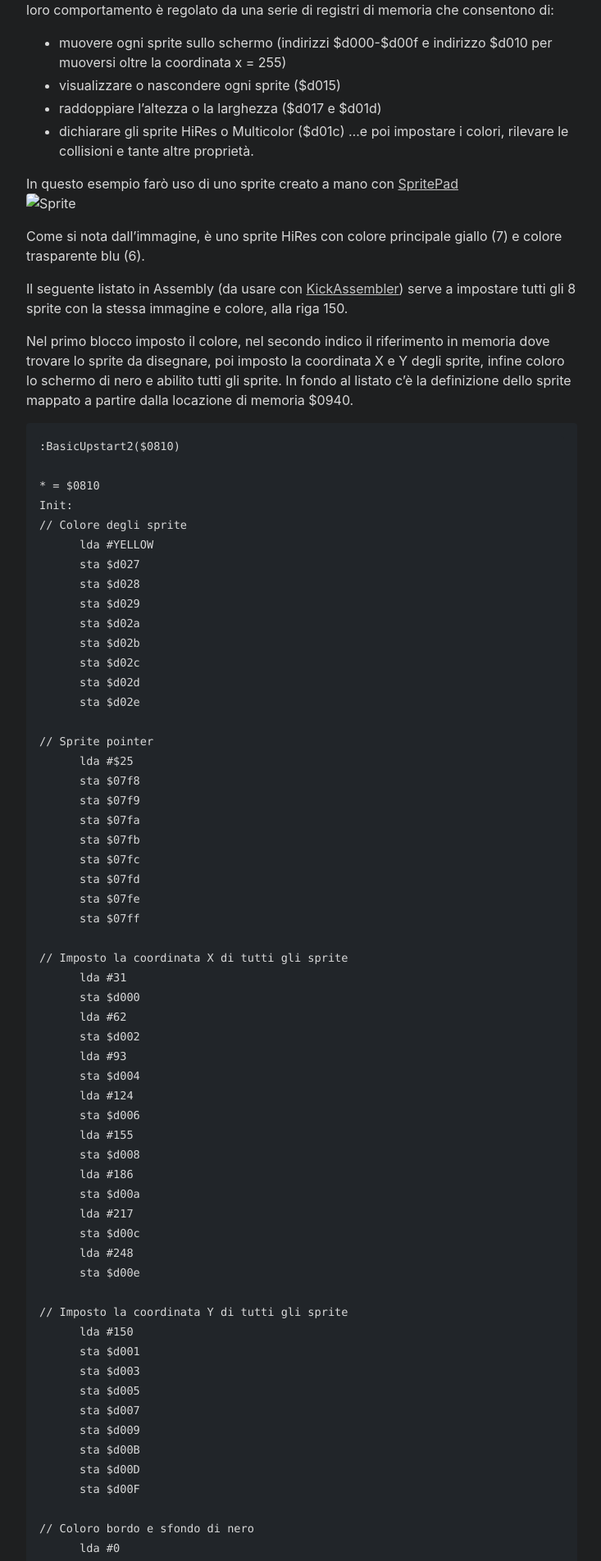
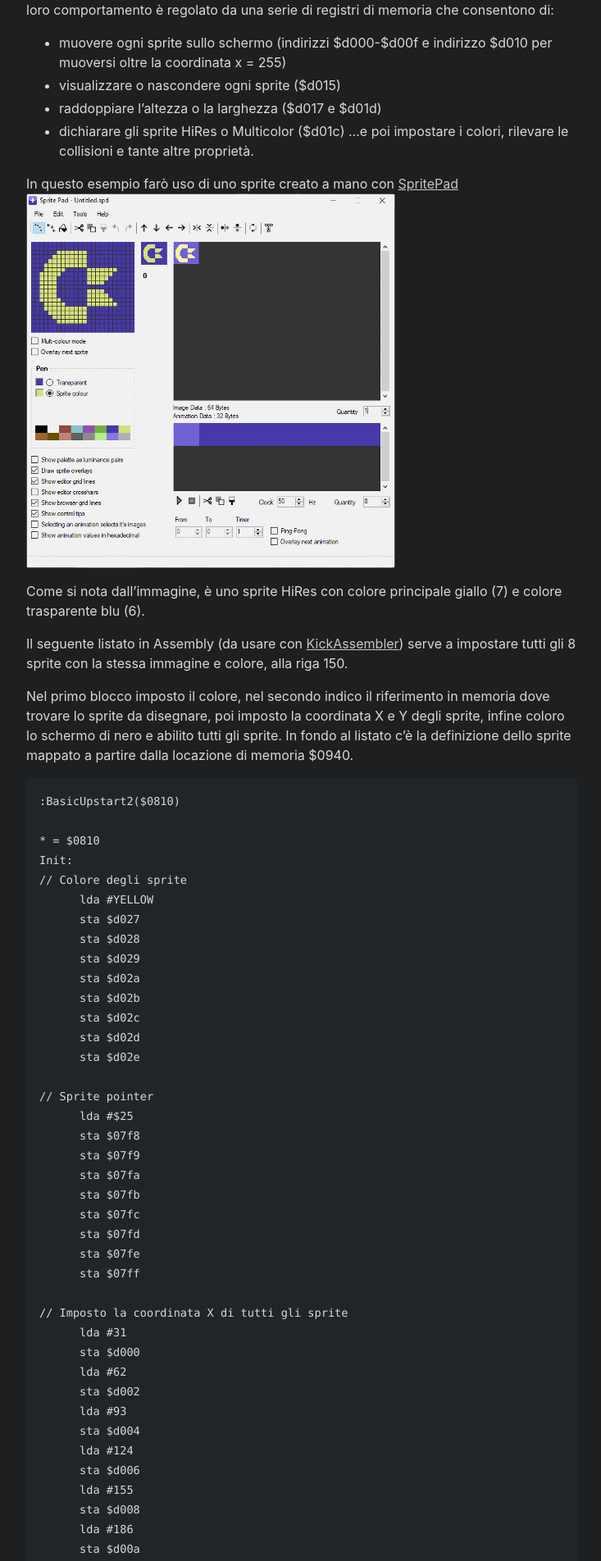
Before and after one commit to intoinside/intoinside.github.io, a Jekyll site: the page built from _posts/2022-06-02-sprite-multiplexing-parte1.md, in a window 1280 px wide. Shown: the part 593-2497 px from the top of the page at 82% size, without its empty margins (272-1005 px from the left). Built offline with Jekyll 4.4.1, drawn with Linux system fonts in a browser that asks for light colours.

Commit message:
Fix image link

````diff
--- a/_posts/2022-06-02-sprite-multiplexing-parte1.md
+++ b/_posts/2022-06-02-sprite-multiplexing-parte1.md
@@ -28,7 +28,7 @@ Il VIC-II riesce a gestire fino a 8 sprite contemporaneamente presenti sullo sch
 ...e poi impostare i colori, rilevare le collisioni e tante altre proprietà.
 
 In questo esempio farò uso di uno sprite creato a mano con [SpritePad](https://csdb.dk/release/?id=132081)
-![Sprite](./resources/creazione-sprite.png)
+![Sprite](/resources/creazione-sprite.png)
 Come si nota dall'immagine, è uno sprite HiRes con colore principale giallo (7) e colore trasparente blu (6).
 
 Il seguente listato in Assembly (da usare con [KickAssembler](http://theweb.dk/KickAssembler/)) serve a impostare
@@ -115,7 +115,7 @@ Sprites:
 ```
 
 L'esecuzione di questo programma produce il seguente output.
-![Sprite](./resources/vice-8-sprite.png)
+![Sprite](/resources/vice-8-sprite.png)
 
 Ok, questo è il punto di partenza. Nel prossimo post, faremo le cose interessanti!
 
````
Also changed, not shown: _posts/2022-06-07-sprite-multiplexing-parte2.md (+1 -1 lines).
